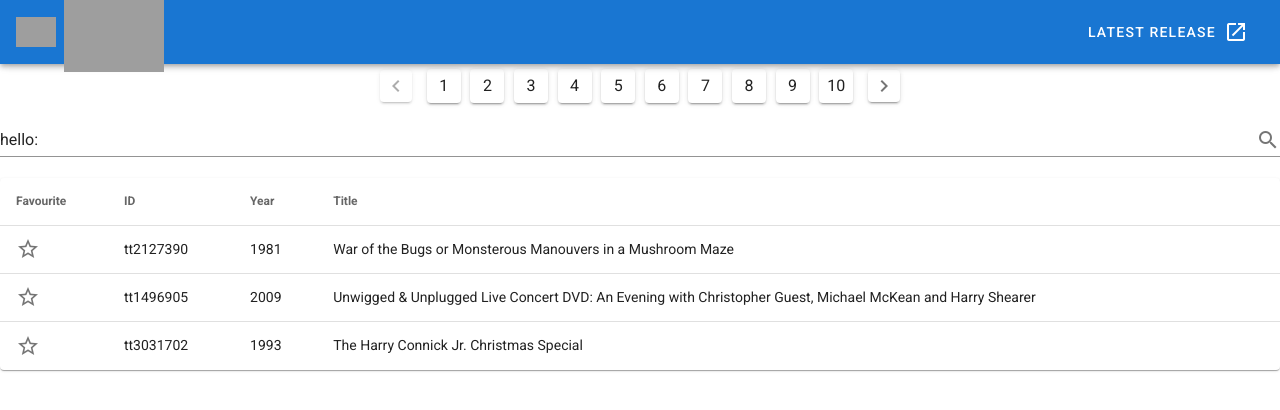
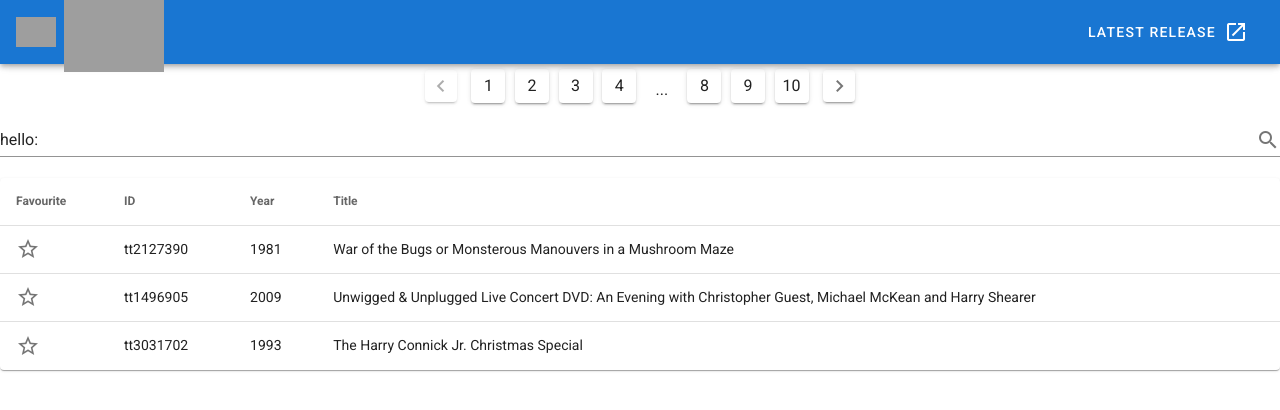
Before and after one commit to hanidelneri/movie-list, a Vue app: page / in a window 1280 px wide. Shown: the top 410 px of the page. Built offline with nearby package versions, Linux system fonts and the light colour scheme; grey boxes are pictures that could not be loaded.

Commit message:
fixing v-model, adding total visible

```diff
--- a/src/components/core/pagination/component.vue
+++ b/src/components/core/pagination/component.vue
@@ -1,5 +1,5 @@
 <template>
-  <v-pagination v-model="innerValue" :length="length" />
+  <v-pagination v-model="innerValue" :length="length" :total-visible="8" />
 </template>
 <script lang="ts">
 import Vue from "vue";
@@ -22,6 +22,11 @@ export default Vue.extend({
         this.innerValue = newValue;
         this.$emit("input", newValue);
       }
+    },
+    value: {
+      handler(newValue) {
+        this.innerValue = newValue;
+      }
     }
   },
   computed: {
```
